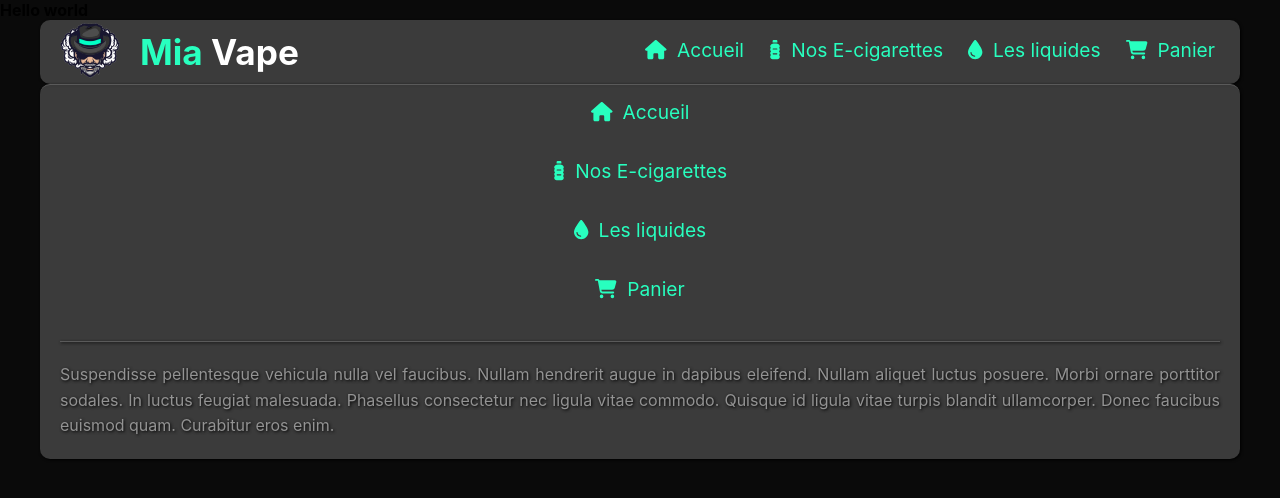
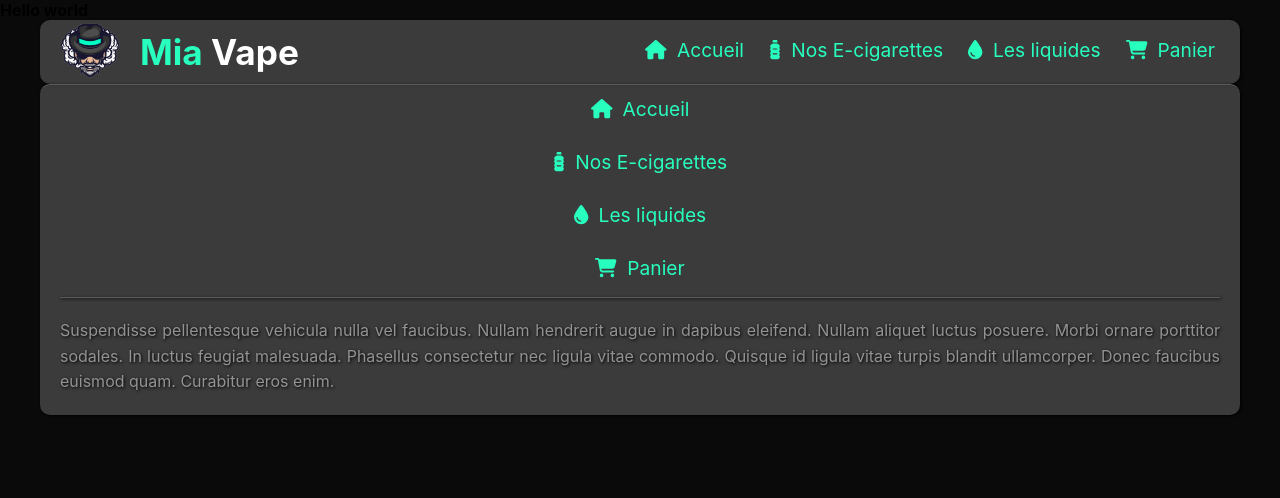
Before and after one commit to Manjaka13/mia-vape, a Next.js app: page / in a window 1280 px wide. Shown: the top 498 px of the page. Built offline with nearby package versions, Linux system fonts and the light colour scheme.

Commit message:
add more styles

```diff
--- a/styles/navigation/mobile-nav.scss
+++ b/styles/navigation/mobile-nav.scss
@@ -17,6 +17,11 @@
 		flex-direction: column;
 		&__item {
 			margin-left: 0;
+			width: 200px;
+			.link {
+				width: 100%;
+				text-align: center;
+			}
 		}
 	}
 
@@ -26,7 +31,7 @@
 		height: 1px;
 		background: #5a5a5a;
 		box-shadow: 1px 1px 3px black;
-		margin-top: 20px;
+		margin-top: 0px;
 	}
 
 	&__description {
--- a/styles/navigation/navigation-links.scss
+++ b/styles/navigation/navigation-links.scss
@@ -10,12 +10,14 @@
 	}
 	.link {
 		display: inline-block;
-		transition: all 0.2s ease-out;
+		transition: all 0.4s ease-out;
 		color: white;
 		font-size: 1.2em;
-		padding: 15px 5px;
+		padding: 12px 5px;
+		border-radius: 5px 5px 0 0;
 		&:hover {
 			color: white;
+			background: rgba(255, 255, 255, 0.2);
 		}
 	}
 	.icon {
```
